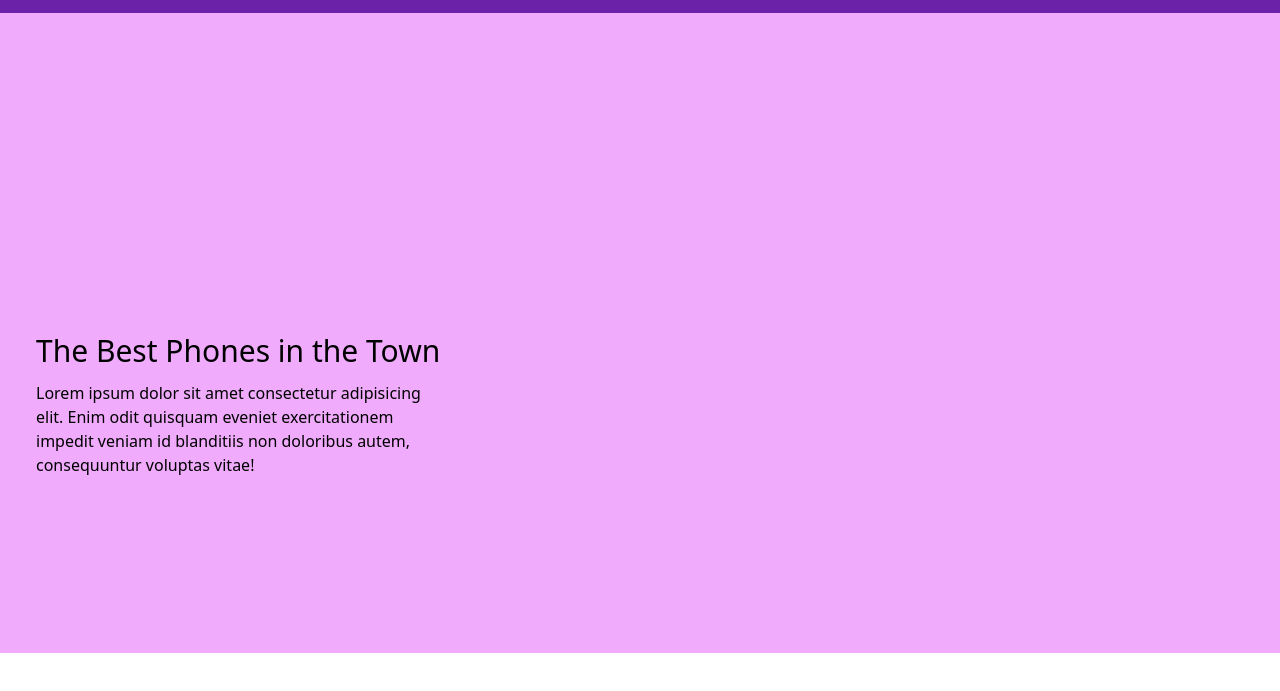
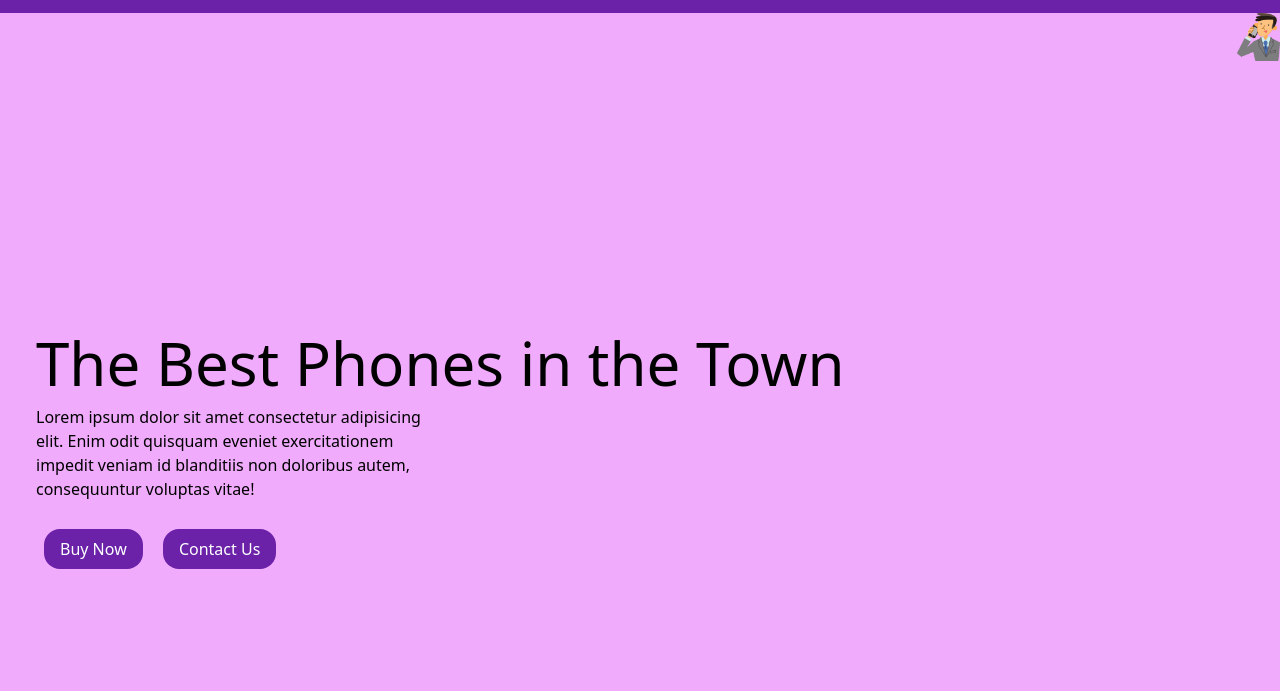
Before and after one commit to nitishkhobragade/tailwind_nk, a website: page landing.html in a window 1280 px wide. Shown: the part 43-734 px from the top of the page. Drawn offline with nearby package versions, Linux system fonts and the light colour scheme.

Commit message:
update in landing page

```diff
--- a/landing.html
+++ b/landing.html
@@ -17,12 +17,19 @@
         </ul>
     </nav>
 
-    <main>
-        <div class="main bg-fuchsia-300 h-96 py-80 pl-9">
-            <div class="text-3xl ">
+    <main class="bg-fuchsia-300 flex">
+        <div class="main bg-fuchsia-300 py-80 pl-9">
+            <div class="text-6xl ">
                 The Best Phones in the Town
             </div>
             <p class="py-3 w-1/3">Lorem ipsum dolor sit amet consectetur adipisicing elit. Enim odit quisquam eveniet exercitationem impedit veniam id blanditiis non doloribus autem, consequuntur voluptas vitae!</p>
+            <div class="buttons my-4">
+                <button class="bg-purple-800 px-4 py-2 rounded-2xl text-white hover:text-slate-900 hover:bg-fuchsia-700 mx-2">Buy Now </button>
+                <button class="bg-purple-800 px-4 py-2 rounded-2xl text-white hover:text-slate-900 hover:bg-fuchsia-700 mx-2"->Contact Us </button>
+            </div>
+        </div>
+        <div>
+            <img src="man-talking.png" class="w-12" alt="man talking photo">
         </div>
     </main>
 </body>
```
Also changed, not shown: man-talking.png (added).
